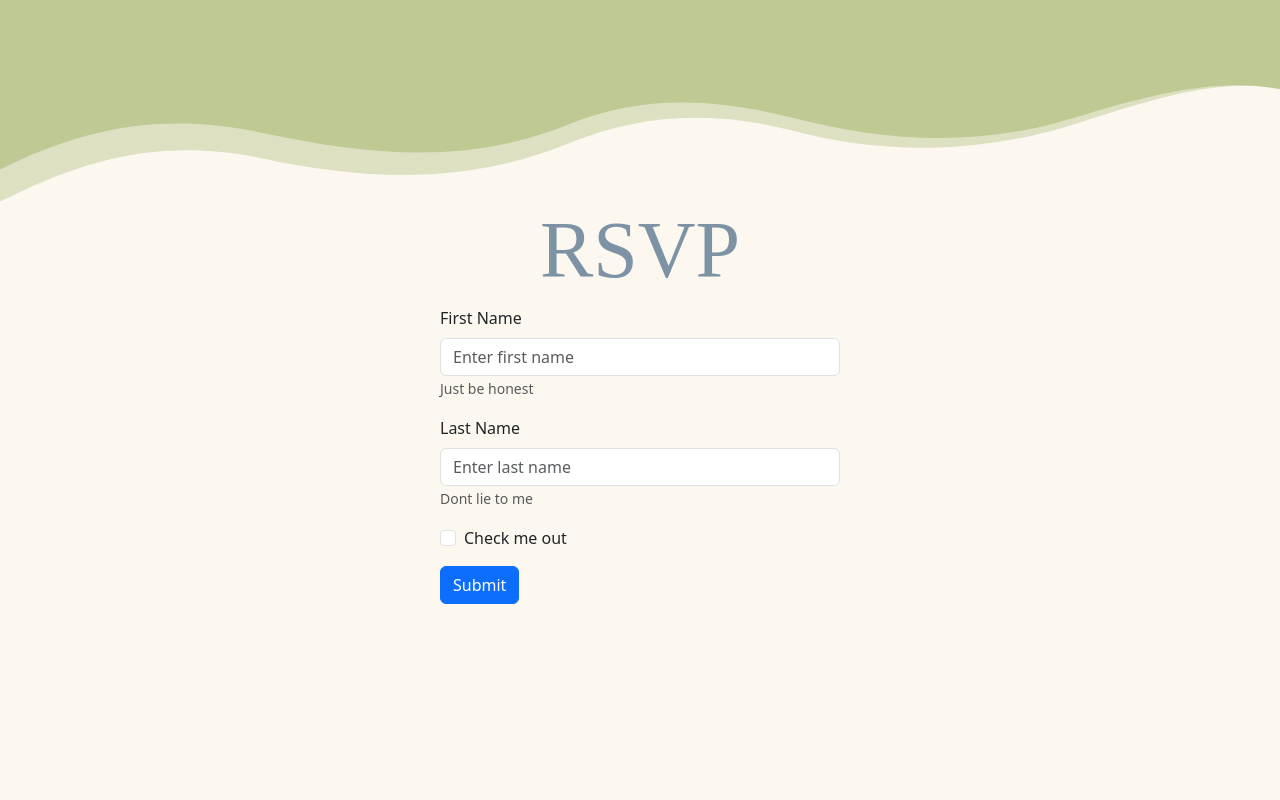
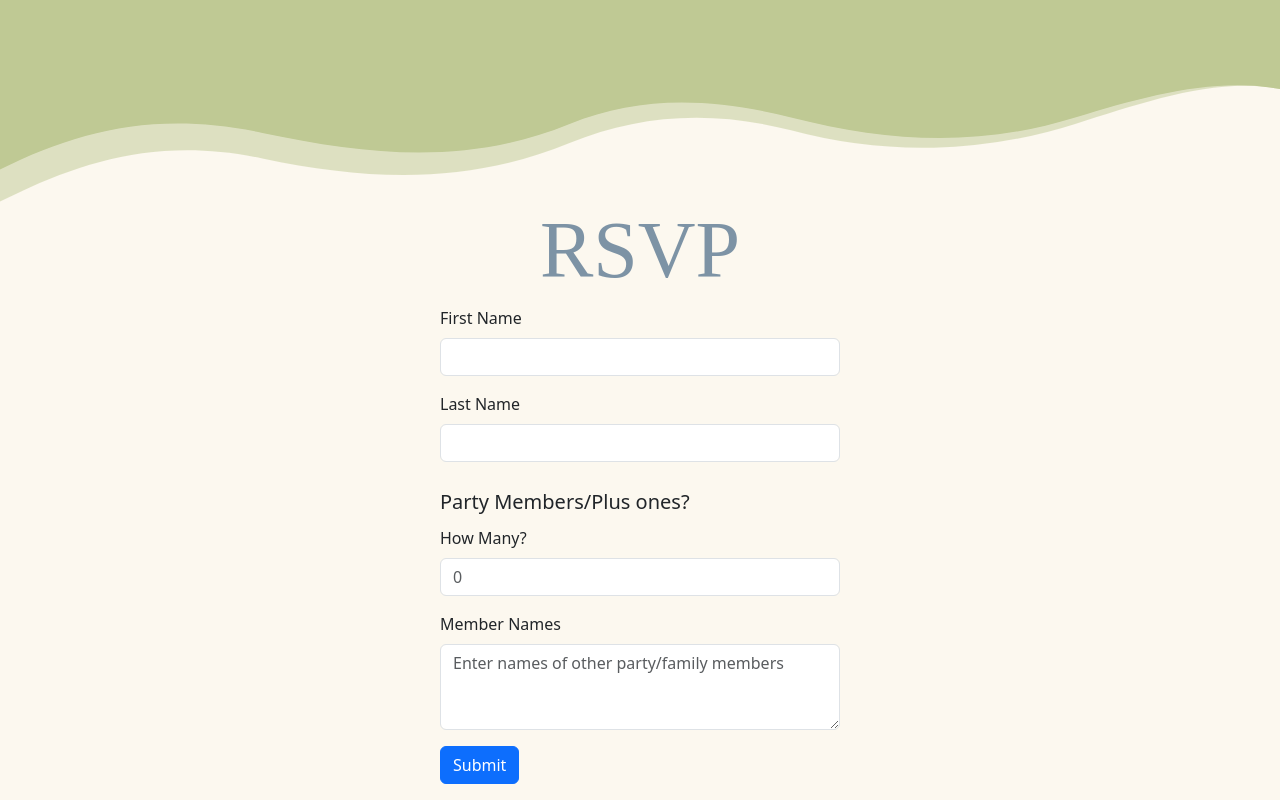
Before and after one commit to TereseMihalcin/ahri-unbastardized, a React (Create React App) app: page / in a window 1280 px wide. Shown: the part 572-1372 px from the top of the page. Before the commit the page ends 1176 px from the top, so only its background shows below. Built offline with nearby package versions, Linux system fonts and the light colour scheme; a web font is replaced by a local one.

Commit message:
bootstrap form

```diff
--- a/src/components/rsvp-form.js
+++ b/src/components/rsvp-form.js
@@ -1,33 +1,42 @@
 import React from "react";
 import Button from 'react-bootstrap/Button';
 import Form from 'react-bootstrap/Form';
+import Row from 'react-bootstrap/Row';
 
-function RsvpForm() {
+export default function Rsvpform() {
+  function rsvpform(formData) {
+    const first = formData.get("first");
+    const last = formData.get("last");
+    alert(`you submitted: '${first} ${last}'`);
+    // here you'll submit to a form, that you'll display on a page, with export options
+  }
   return (
-    <Form class="d-flex">
+    <Form class="d-flex" action={rsvpform}>
       <Form.Group className="mb-3" controlId="formBasicFirstName">
-        <Form.Label>First Name</Form.Label>
-        <Form.Control type="text" placeholder="Enter first name" />
-        <Form.Text className="text-muted">
-          Just be honest
-        </Form.Text>
+      <Form.Label>First Name</Form.Label>
+        <Form.Control type="text" name="first" placeholder="" />
+      </Form.Group>
+      <Form.Group className="mb-3" controlId="formBasicLastName">
+      <Form.Label>Last Name</Form.Label>
+         <Form.Control type="text" name="last" placeholder="" />
+      </Form.Group>
+      <Form.Group className="mb-3" controlId="formBasicOthers">
+      <Row>
+        <Form.Label column="lg">Party Members/Plus ones?</Form.Label>
+      </Row>
+      <Form.Label>How Many?</Form.Label>
+      <Form.Control type="number" name="points" id="points" placeholder="0"/>
+      </Form.Group>
+      <Form.Group className="mb-3" controlId="formBasicNames">
+      <Form.Label>Member Names</Form.Label>
+      <Form.Control type="textarea" as="textarea" name="party-names" rows="3" placeholder="Enter names of other party/family members"/>
       </Form.Group>
 
-      <Form.Group className="mb-3" controlId="formBasicLastName">
-        <Form.Label>Last Name</Form.Label>
-        <Form.Control type="text" placeholder="Enter last name" />
-        <Form.Text className="text-muted">
-          Dont lie to me
-        </Form.Text>
-      </Form.Group>
-      <Form.Group className="mb-3 flex-grow-1" controlId="formBasicCheckbox">
-        <Form.Check type="checkbox" label="Check me out" />
-      </Form.Group>
-      <Button variant="primary" type="submit">
+      <Button className="mb-3" variant="primary" type="submit">
         Submit
       </Button>
     </Form>
   );
 }
 
-export default RsvpForm;
+//export default Rsvpform;
```
